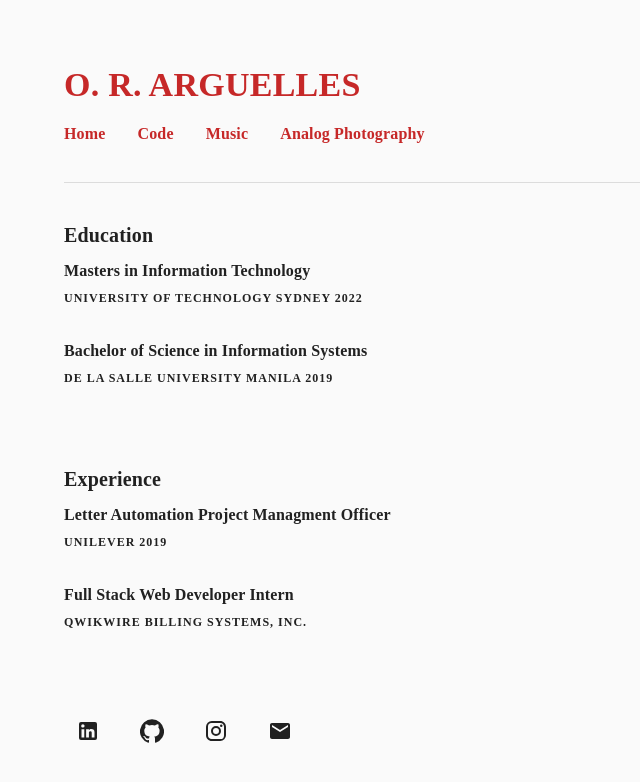
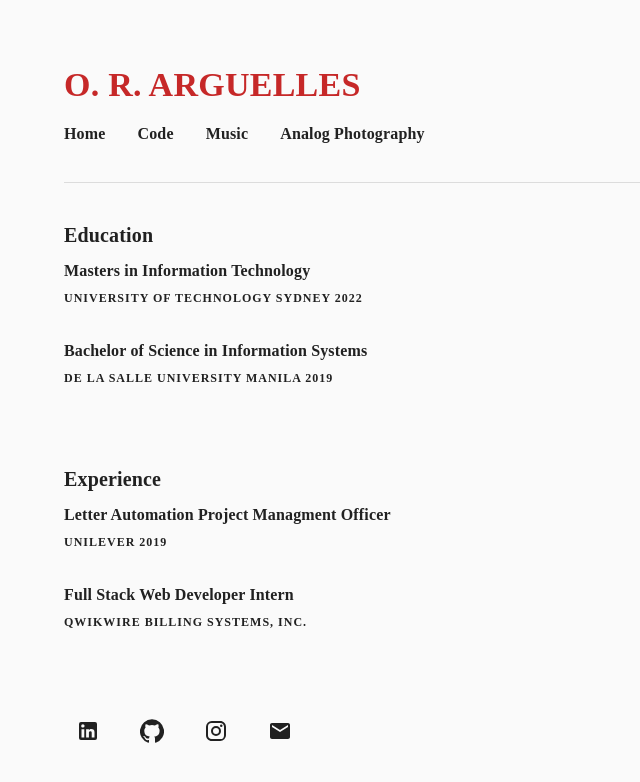
Before and after one commit to rylanarguelles/portfolio, a React (Create React App) app: page /home in a window 1280 px wide. Shown: the top 782 px of the page, without its empty margins (0-640 px from the left). Built offline with nearby package versions, Linux system fonts and the light colour scheme.

Commit message:
Modify styles

```diff
--- a/src/components/universal/Navigation/index.jsx
+++ b/src/components/universal/Navigation/index.jsx
@@ -2,11 +2,18 @@ import React from 'react';
 import Grid from '@material-ui/core/Grid';
 import Typography from '@material-ui/core/Typography';
 import red from '@material-ui/core/colors/red';
+import grey from '@material-ui/core/colors/grey';
 import { withStyles } from '@material-ui/styles';
 import { Link } from 'react-router-dom';
 
 const styles = (theme) => ({
     navItem: {
+        color: grey[900],
+        fontFamily: 'Butler',
+        fontWeight: 'bold',
+        cursor: 'pointer',
+    },
+    title: {
         color: red[800],
         fontFamily: 'Butler',
         fontWeight: 'bold',
@@ -23,7 +30,7 @@ class Navigation extends React.Component {
         return (
             <Grid container direction='column' spacing={2}>
                 <Grid item>
-                    <Typography variant='h4' className={classes.navItem}>
+                    <Typography variant='h4' className={classes.title}>
                         O. R. ARGUELLES
                     </Typography>
                 </Grid>
@@ -37,7 +44,7 @@ class Navigation extends React.Component {
                             </Link>
                         </Grid>
                         <Grid item>
-                            <Link to='' className={classes.link}>
+                            <Link to='/code' className={classes.link}>
                                 <Typography className={classes.navItem}>
                                     Code
                                 </Typography>
--- a/src/pages/Music/components/SongCard/index.jsx
+++ b/src/pages/Music/components/SongCard/index.jsx
@@ -3,8 +3,8 @@ import Button from '@material-ui/core/Button';
 import Card from '@material-ui/core/Card';
 import CardActions from '@material-ui/core/CardActions';
 import CardContent from '@material-ui/core/CardContent';
-import Grid from '@material-ui/core/Grid';
 import Typography from '@material-ui/core/Typography';
+import red from '@material-ui/core/colors/red';
 import grey from '@material-ui/core/colors/grey';
 import { withStyles } from '@material-ui/styles';
 import MusicController from '../../../../controllers/music';
@@ -16,6 +16,11 @@ const styles = (theme) => ({
     },
     text: {
         color: grey[900],
+        fontFamily: 'Butler',
+        fontWeight: 'bold',
+    },
+    buttonText: {
+        color: red[800],
         fontFamily: 'Butler',
         fontWeight: 'bold',
     },
@@ -56,23 +61,14 @@ class SongCard extends React.Component {
                     ></iframe>
                 </CardContent>
                 <CardActions>
-                    <Grid
-                        container
-                        direction='row'
-                        spacing={2}
-                        alignItems='center'
-                    >
-                        <Grid item>
                     <Button onClick={openDialog}>
                         <Typography
                             variant='overline'
-                                    className={classes.text}
+                            className={classes.buttonText}
                         >
                             Learn More
                         </Typography>
                     </Button>
-                        </Grid>
-                    </Grid>
                 </CardActions>
             </Card>
         );
--- a/src/pages/Music/components/SongDetailsDialog/components/ReferencesTable/components/ReferenceRow/index.jsx
+++ b/src/pages/Music/components/SongDetailsDialog/components/ReferencesTable/components/ReferenceRow/index.jsx
@@ -2,12 +2,18 @@ import React from 'react';
 import TableCell from '@material-ui/core/TableCell';
 import TableRow from '@material-ui/core/TableRow';
 import Typography from '@material-ui/core/Typography';
+import red from '@material-ui/core/colors/red';
 import grey from '@material-ui/core/colors/grey';
 import { withStyles } from '@material-ui/styles';
 
 const styles = (theme) => ({
     text: {
         color: grey[900],
+        fontFamily: 'Butler',
+        fontWeight: 'bold',
+    },
+    link: {
+        color: red[800],
         fontFamily: 'Butler',
         fontWeight: 'bold',
     },
@@ -21,7 +27,7 @@ class ReferenceRow extends React.Component {
                 <TableCell>
                     <Typography>
                         <a
-                            className={classes.text}
+                            className={classes.link}
                             href='https://www.soundcloud.com'
                         >
                             Drum Track
```
Lines whose indentation alone changed are shown as unchanged.
